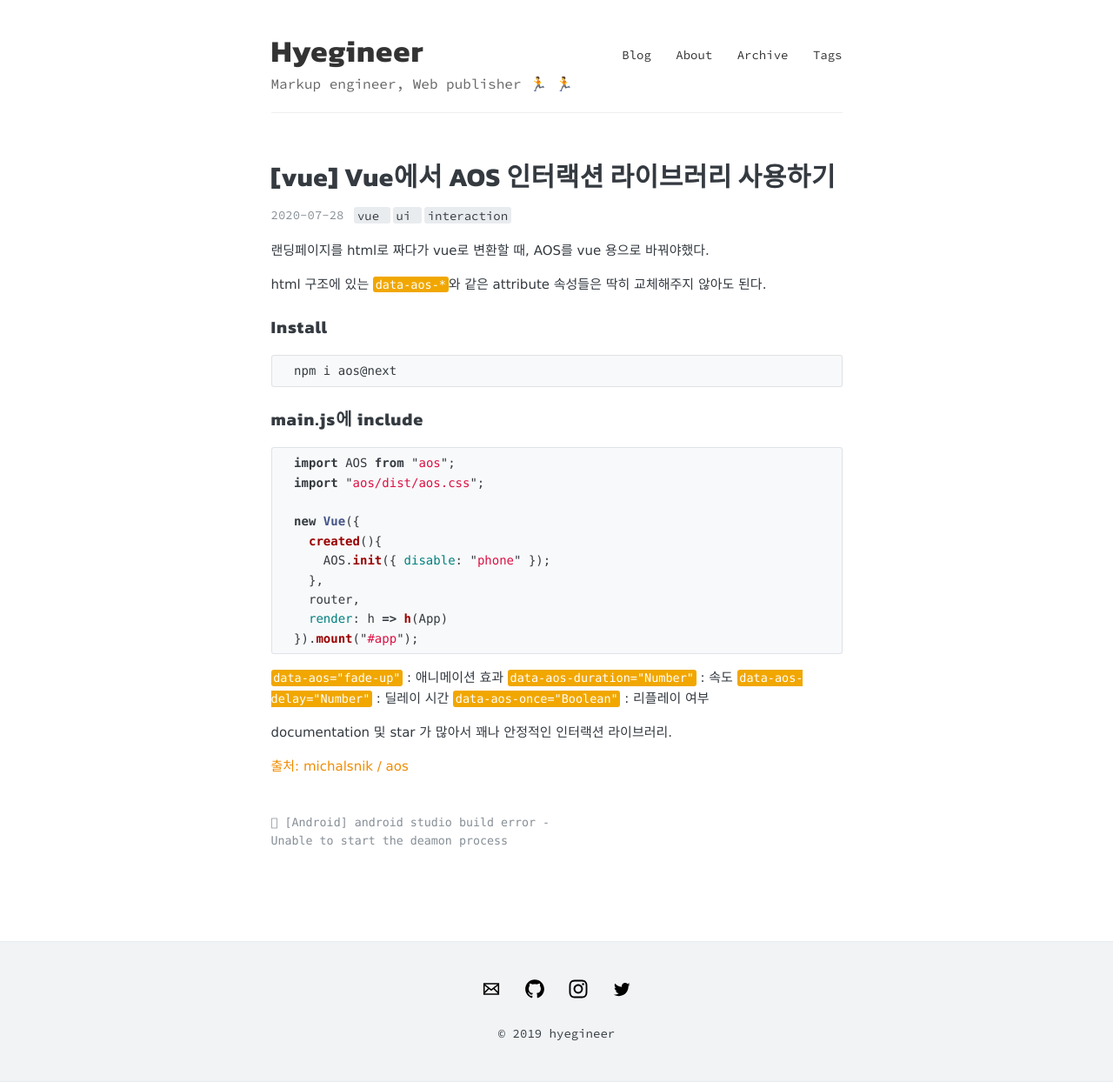
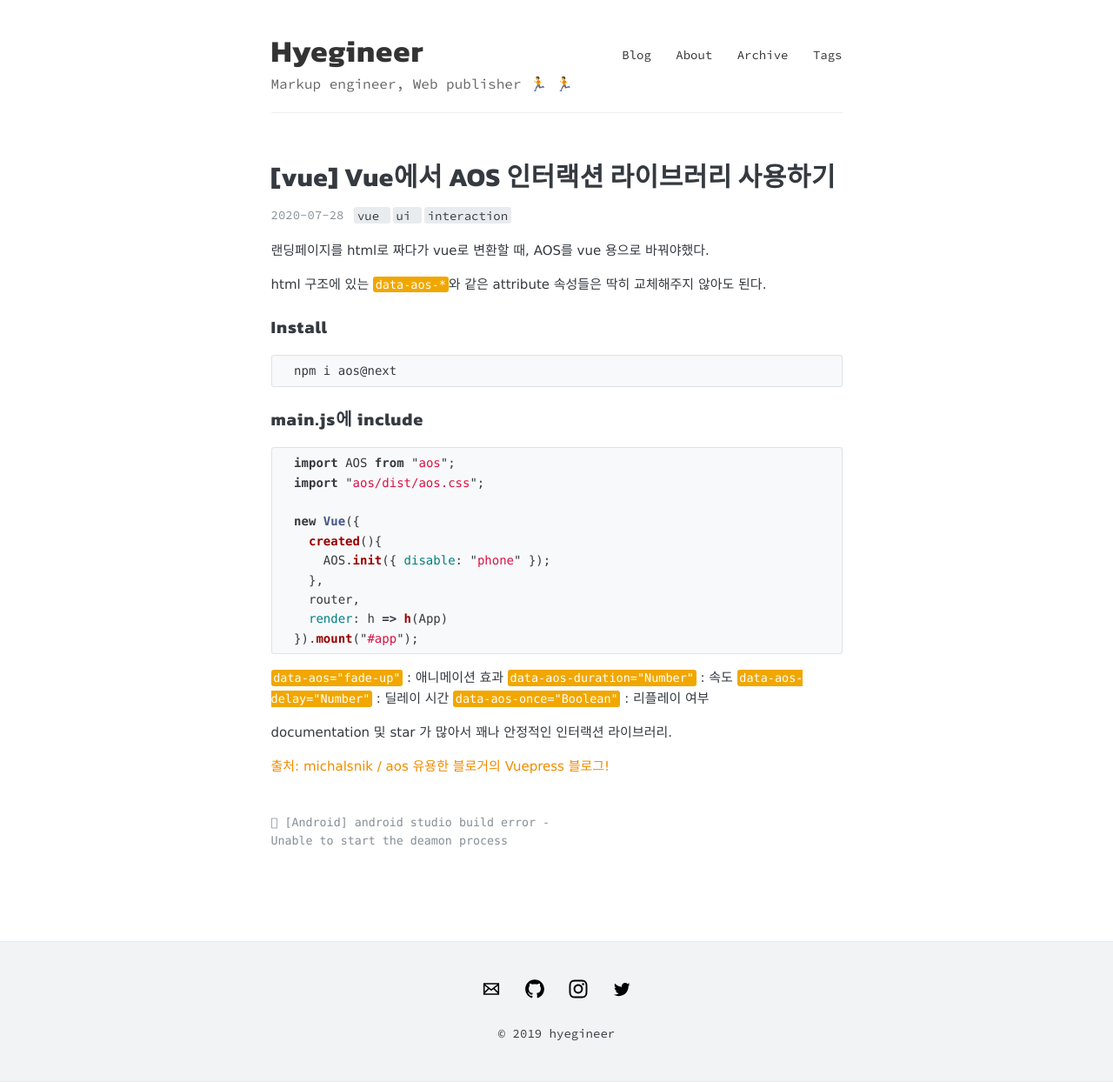
Before and after one commit to hyegineer/hyegineer.github.io, a Jekyll site: the page built from _posts/2020-07-28-vue에서aos.md, in a window 1280 px wide. Shown: the whole page at 87% size. Built offline with Jekyll 4.4.1, drawn with Linux system fonts in a browser that asks for light colours; emoji names are drawn with the system emoji font; comment, search, counter and statistics services are not loaded.

Commit message:
yasmin 블로그 추가

```diff
--- a/_posts/2020-07-28-vue에서aos.md
+++ b/_posts/2020-07-28-vue에서aos.md
@@ -39,3 +39,4 @@ html 구조에 있는 `data-aos-*`와 같은 attribute 속성들은 딱히 교
 documentation 및 star 가 많아서 꽤나 안정적인 인터랙션 라이브러리.
 
 [출처: michalsnik / aos](https://github.com/michalsnik/aos)
+[유용한 블로거의 Vuepress 블로그!](https://yasminzy.com/)
```
